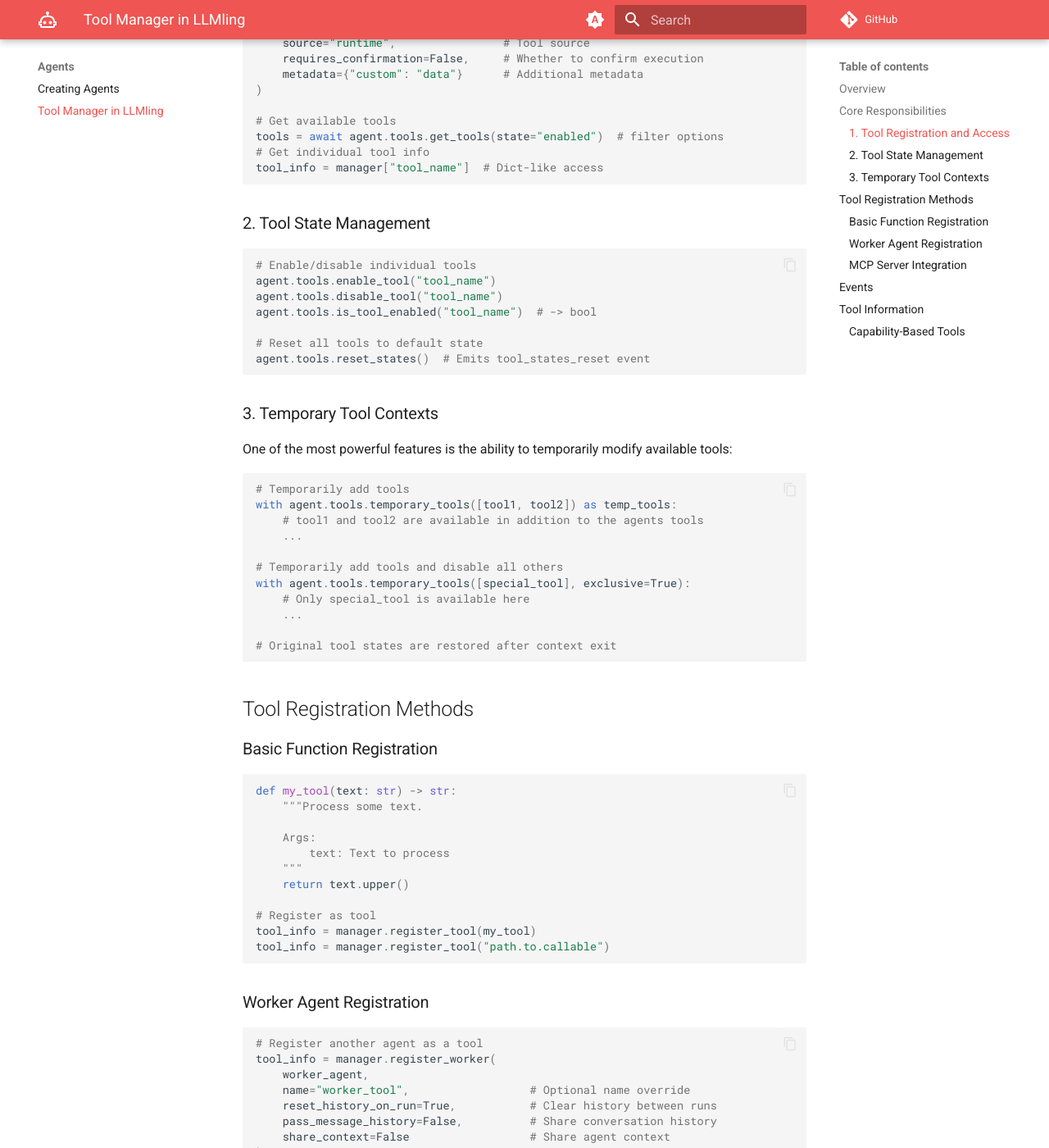
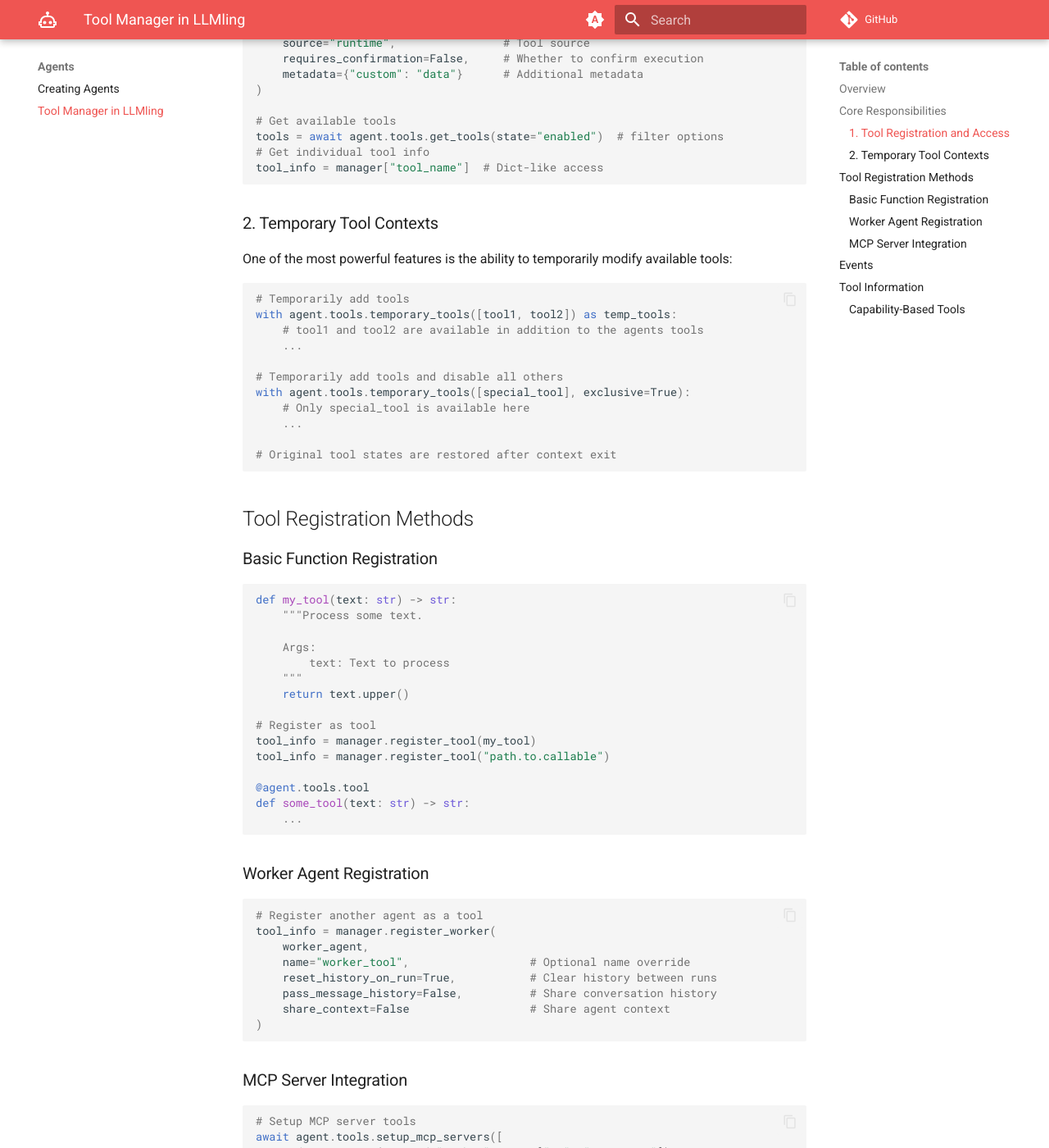
Before and after one commit to uk0/llmling-agent, an MkDocs documentation site: the page built from docs/agents/tool_manager.md, in a window 1280 px wide and 1400 px high, scrolled down 669 px. Shown: the whole window at 82% size. Built offline with MkDocs 1.6.1 and Material for MkDocs 9.7.7, drawn with Linux system fonts in a browser that asks for light colours; comment, search, counter and statistics services are not loaded.

Commit message:
chore: cleanup

````diff
--- a/docs/agents/tool_manager.md
+++ b/docs/agents/tool_manager.md
@@ -37,20 +37,7 @@ tools = await agent.tools.get_tools(state="enabled")  # filter options
 tool_info = manager["tool_name"]  # Dict-like access
 ```
 
-
-### 2. Tool State Management
-
-```python
-# Enable/disable individual tools
-agent.tools.enable_tool("tool_name")
-agent.tools.disable_tool("tool_name")
-agent.tools.is_tool_enabled("tool_name")  # -> bool
-
-# Reset all tools to default state
-agent.tools.reset_states()  # Emits tool_states_reset event
-```
-
-### 3. Temporary Tool Contexts
+### 2. Temporary Tool Contexts
 
 One of the most powerful features is the ability to temporarily modify available tools:
 
@@ -84,6 +71,10 @@ def my_tool(text: str) -> str:
 # Register as tool
 tool_info = manager.register_tool(my_tool)
 tool_info = manager.register_tool("path.to.callable")
+
+@agent.tools.tool
+def some_tool(text: str) -> str:
+    ...
 ```
 
 ### Worker Agent Registration
````
Also changed, not shown: 2 other files.
